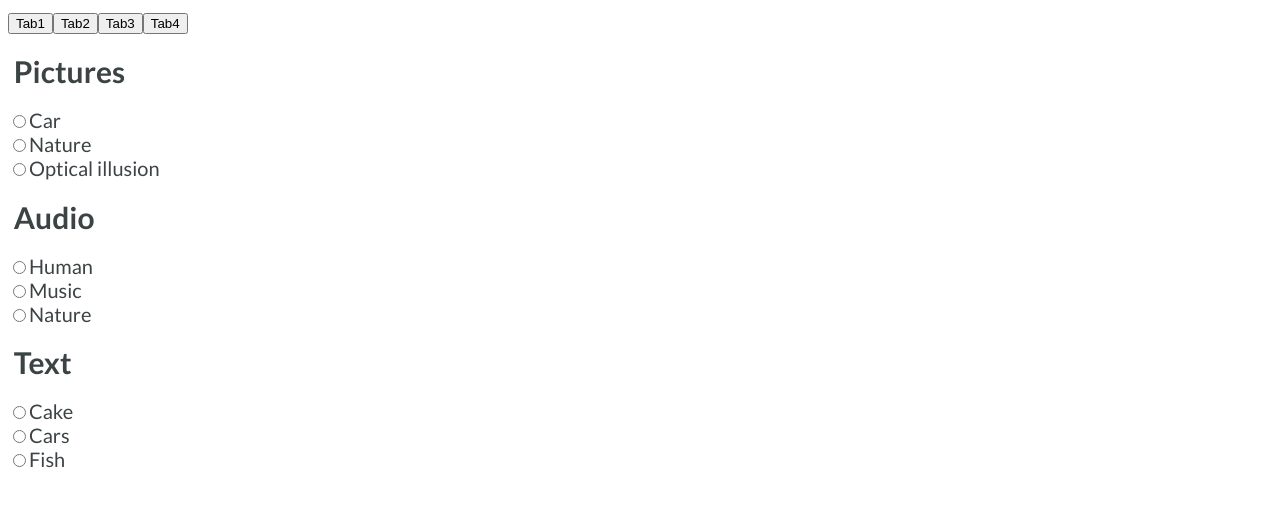
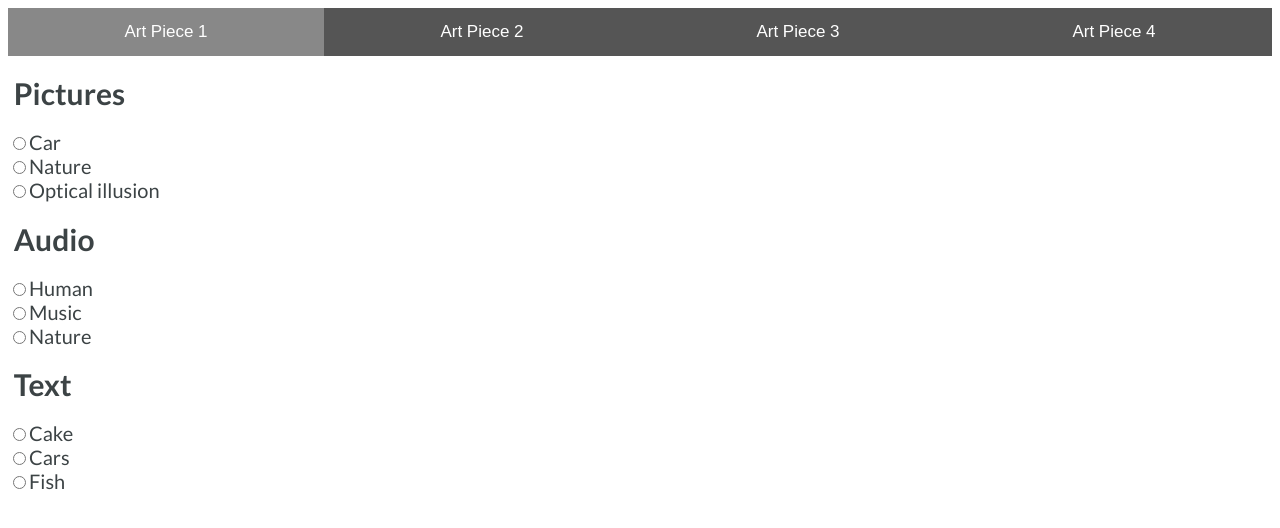
Before and after one commit to IT2810/it2810-webutvikling-h18-prosjekt-2-gruppe--36, a React (Create React App) app: page / in a window 1280 px wide. Shown: the top 528 px of the page. Built offline with nearby package versions, Linux system fonts and the light colour scheme.

Commit message:
Style tabs #9

```diff
--- a/package.json
+++ b/package.json
@@ -5,7 +5,8 @@
   "dependencies": {
     "react": "^16.5.0",
     "react-dom": "^16.5.0",
-    "react-scripts": "1.1.5"
+    "react-scripts": "1.1.5",
+    "typeface-lato": "0.0.54"
   },
   "scripts": {
     "start": "react-scripts start",
--- a/src/App.js
+++ b/src/App.js
@@ -57,7 +57,7 @@ class App extends Component {
     });
     return (
       <div>
-        <TabController tabs={["Tab1", "Tab2", "Tab3", "Tab4"]} updateSelectedTab={this.updateSelectedTab} />
+        <TabController tabs={["Art Piece 1", "Art Piece 2", "Art Piece 3", "Art Piece 4"]} selectedIndex={this.state.tabIndex} updateSelectedTab={this.updateSelectedTab} />
         <div id="container">
           <div id="categories">
             <CategorySelector title="Pictures" categories={this.categoryTypes.find(item => item.title === "Pictures")} updateSelectedCategory={this.updateSelectedCategory} />
--- a/src/components/TabController.js
+++ b/src/components/TabController.js
@@ -9,9 +9,9 @@ class TabController extends React.Component {
 
   render() {
     let tabButtons = this.props.tabs.map((tabName, index) => {
-      return <button onClick={this.updateSelectedTab} value={index} key={tabName + index}>{tabName}</button>;
+      return <button onClick={this.updateSelectedTab} value={index} className={index == this.props.selectedIndex ? "tab-active" : "tab-button"} key={tabName + index}>{tabName}</button>;
     });
-    return <div>{tabButtons}</div>;
+    return <div className="tabs">{tabButtons}</div>;
   }
 }
 
--- a/src/index.css
+++ b/src/index.css
@@ -1,5 +1,4 @@
 #root {
-  width: 80%;
   margin: auto;
   font-size: 1.25em;
   color: #3C4345;
@@ -11,6 +10,31 @@ body {
   font-family: Lato, Georgia;
   font-size: 1em;
   line-height: 1.5em;
+}
+
+.tabs button {
+  color: white;
+  border: none;
+  cursor: pointer;
+  padding: 14px 16px;
+  font-size: 17px;
+  flex: 1;
+  }
+
+.tabs {
+    display: flex;
+  }
+
+.tab-button {
+  background-color: #555
+}
+
+.tabs button:hover {
+  background-color: #777;
+}
+
+.tab-active {
+  background-color: #888;
 }
 
 /* For desktop: */
```
